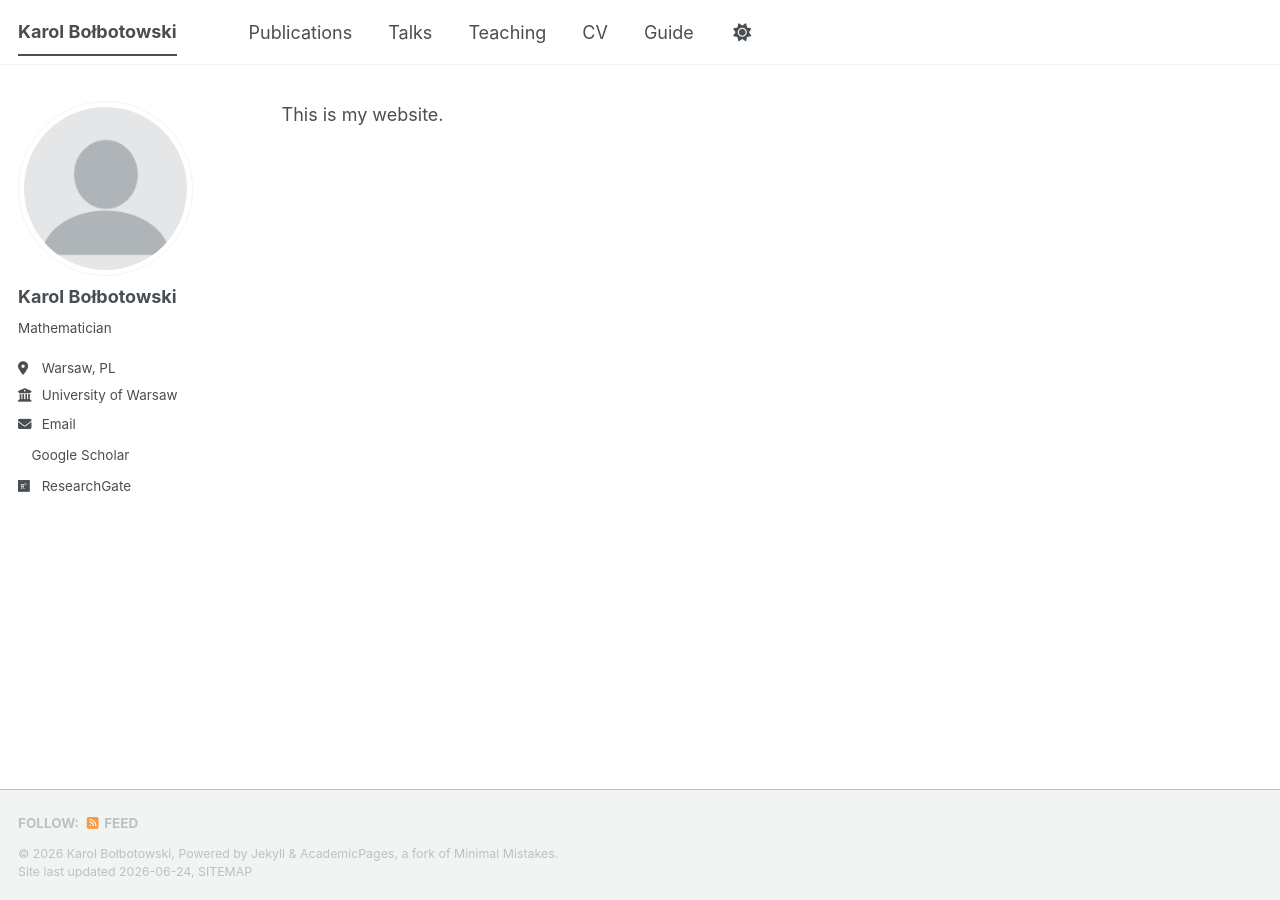
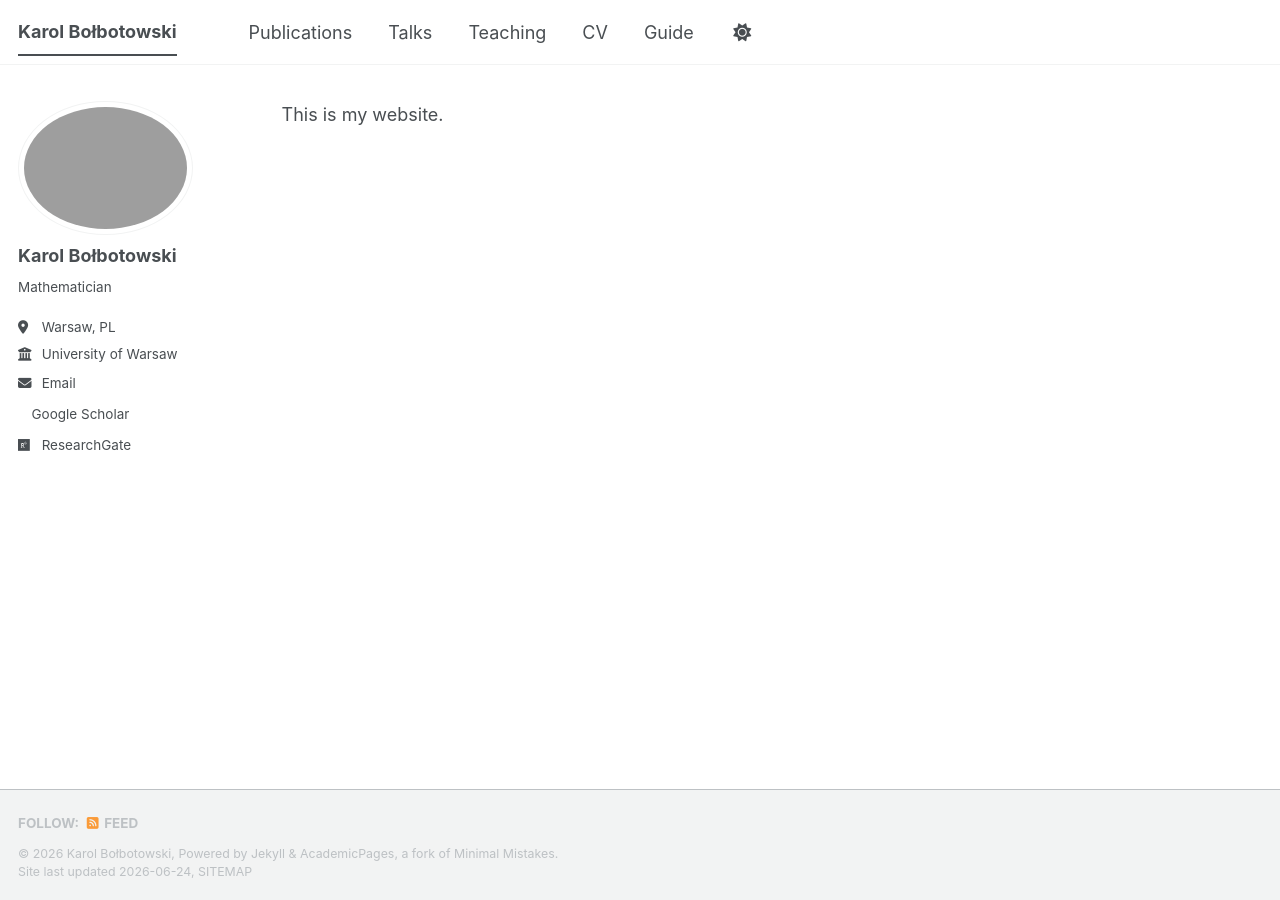
Before and after one commit to kbolbotowski/kbolbotowski.github.io, a Jekyll site: the page built from _pages/about.md, in a window 1280 px wide. Built offline with Jekyll 4.4.1, drawn with Linux system fonts in a browser that asks for light colours; a style sheet for code colours, icons or effects is not loaded.

Commit message:
Update _config.yml

```diff
--- a/_config.yml
+++ b/_config.yml
@@ -22,7 +22,7 @@ repository : "kbolbotowski/kbolbotowski.github.io"
 #               Additional customization can be done by editing /_includes/author-profile.html
 author:
   # Biographic information
-  avatar           : "profile.png"
+  avatar           : "KarolBolbotowski_resized.png"
   name             : "Karol Bołbotowski"
   pronouns         : # example: "she/her"
   bio              : "Mathematician"
```
